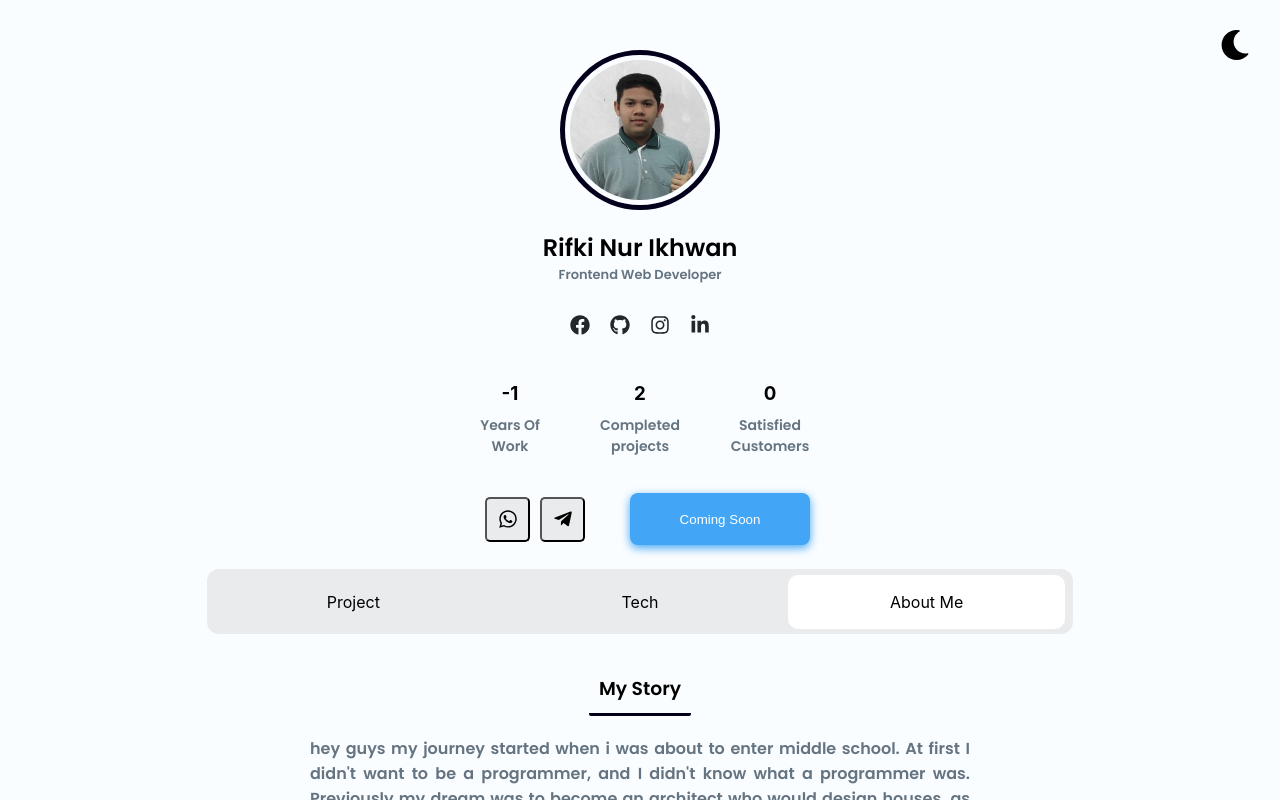
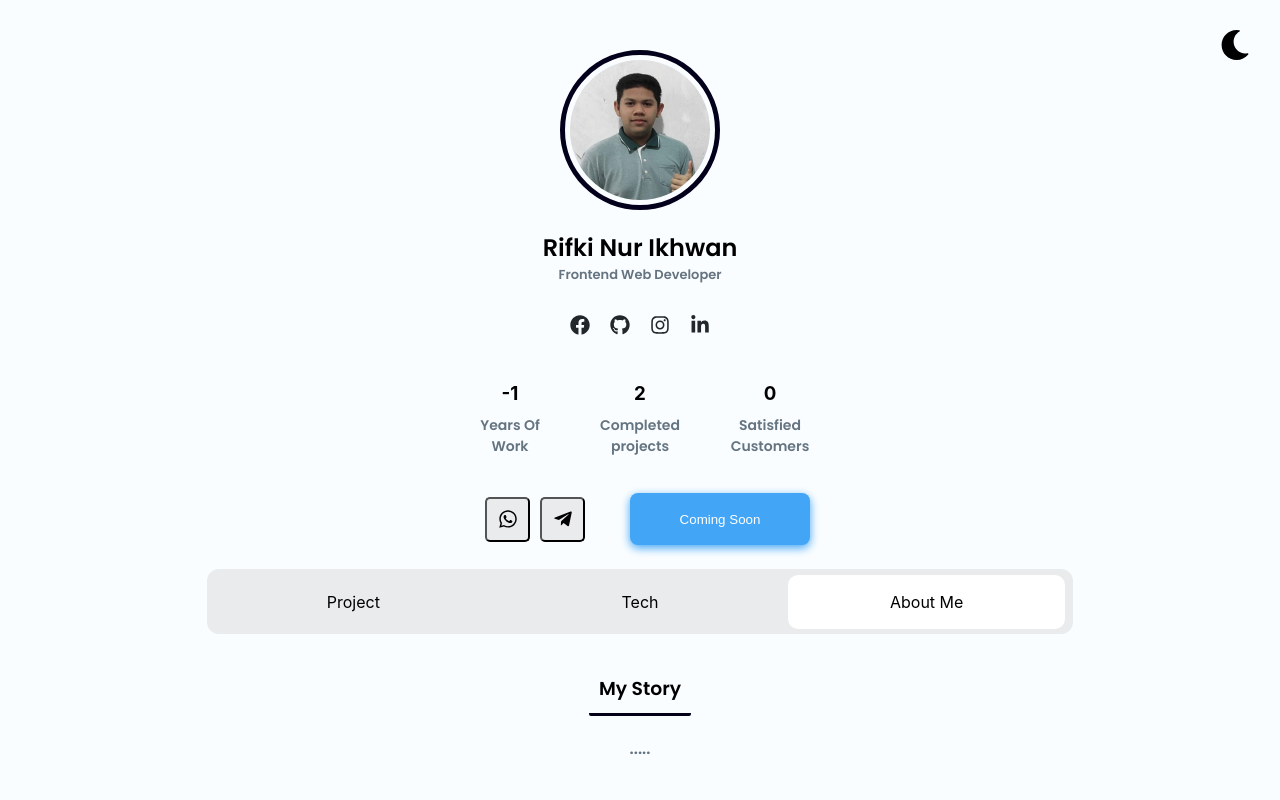
Before and after one commit to Rfkinrikhwan/rfkinrikhwan_, a React (Create React App) app: page / in a window 1280 px wide. Both pictures are taken after a click on the element "About Me". Shown: the top 800 px of the page. Built offline with nearby package versions, Linux system fonts and the light colour scheme.

Commit message:
New Update

```diff
--- a/src/Components/Tab/Tab.css
+++ b/src/Components/Tab/Tab.css
@@ -180,7 +180,7 @@
           .language {
             display: block;
             font-size: 20px;
-            font-weight: 500;
+            font-weight: 900;
             line-height: 18px;
             font-family: "Poppins", sans-serif;
           }
@@ -189,6 +189,7 @@
             font-size: 0.813rem;
             font-family: "Poppins", sans-serif;
             color: #657481;
+            margin-top: 2px;
           }
         }
       }
--- a/src/Components/Tab/Tab.js
+++ b/src/Components/Tab/Tab.js
@@ -106,19 +106,7 @@ export default function Tab() {
           <div className="aboutMe">
             <h3 className={`title ${theme.theme + "-me"}`}>My Story</h3>
             <p className="story">
-              hey guys my journey started when i was about to enter middle
-              school. At first I didn't want to be a programmer, and I didn't
-              know what a programmer was. Previously my dream was to become an
-              architect who would design houses. as time goes by I keep thinking
-              am I taking the wrong major? and I live my day as a person who
-              doesn't care about the future. And all that changed when I did an
-              internship at a PT in my city, this is where my love for
-              programming started, and until now I have found my direction in
-              life. I also feel that my personality is not like what I used to
-              know, now I can be more confident because I always meet lots of
-              people. In fact, it's not only that I'm always alone, but because
-              I'm not perfect because I have a disability. ok guys thanks for
-              reading my story byee..
+              .....
             </p>
           </div>
         )}
```
